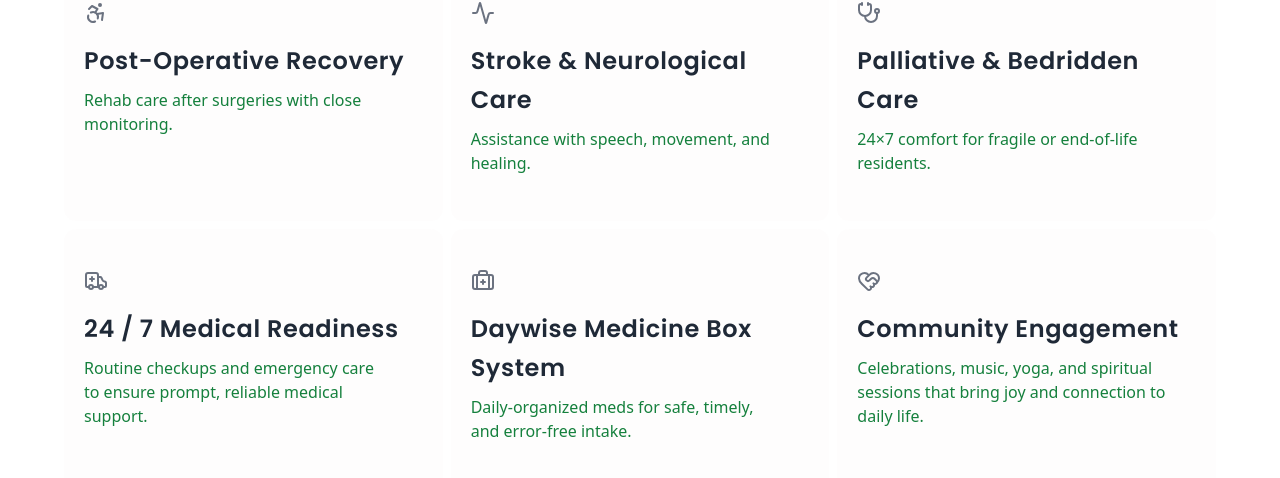
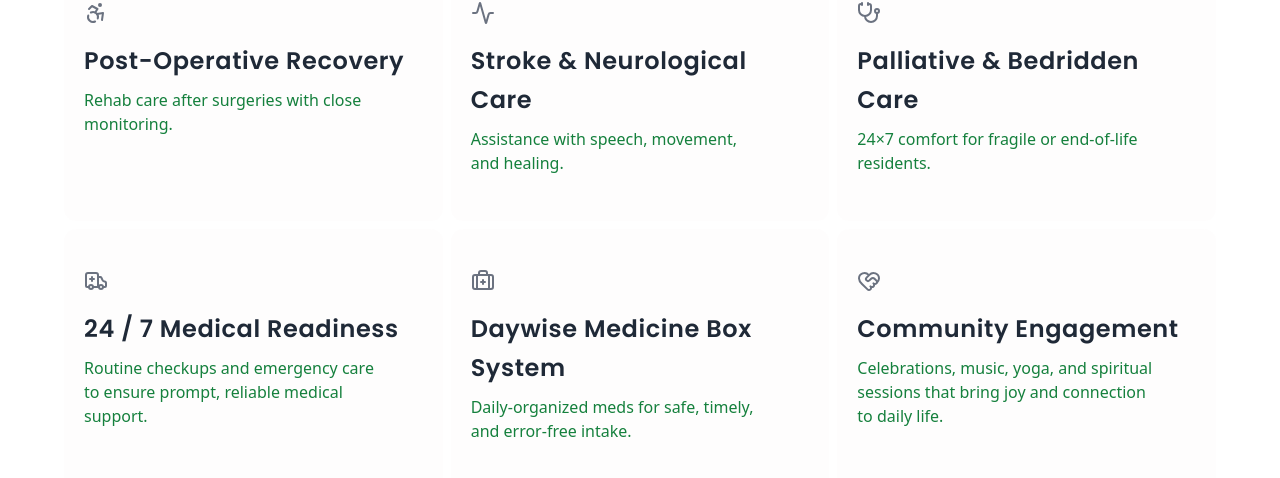
Before and after one commit to KushDastane/DIKSHA-FOUNDATION-1.0, a React (Vite) app: page / in a window 1280 px wide. Shown: the part 1780-2258 px from the top of the page. Built offline with nearby package versions, Linux system fonts and the light colour scheme.

Commit message:
Fixed Service line break

```diff
--- a/src/components/Services.jsx
+++ b/src/components/Services.jsx
@@ -57,7 +57,7 @@ const Services = () => {
     {
       icon: "Activity",
       title: "Stroke & Neurological Care",
-      description: ["Assistance with speech, movement, and", "healing."],
+      description: ["Assistance with speech, movement,", " and healing."],
       titleStyle:
         "font-poppins text-2xl font-semibold leading-relaxed tracking-wide",
       descriptionStyle: "text-green-700 font-medium",
@@ -98,8 +98,8 @@ const Services = () => {
       title: "Community Engagement",
       description: [
         " Celebrations, music, yoga, and spiritual",
-        "sessions that bring joy and connection to",
-        "daily life.",
+        "sessions that bring joy and connection",
+        "to daily life.",
       ],
       titleStyle:
         "font-poppins text-2xl font-semibold leading-relaxed tracking-wide",
@@ -125,7 +125,7 @@ const Services = () => {
               return (
                 <div
                   key={index}
-                  className="bg-[#f8f7f73c] hover:bg-[#E4FFCE] rounded-xl px-5 py-10"
+                  className="bg-[#f8f7f73c] lg:hover:bg-[#E4FFCE] rounded-xl px-5 py-10"
                 >
                   <div className="flex flex-col gap-2 min-h-[180px]">
                     <IconComponent className=" text-gray-500 mb-2" />
```
